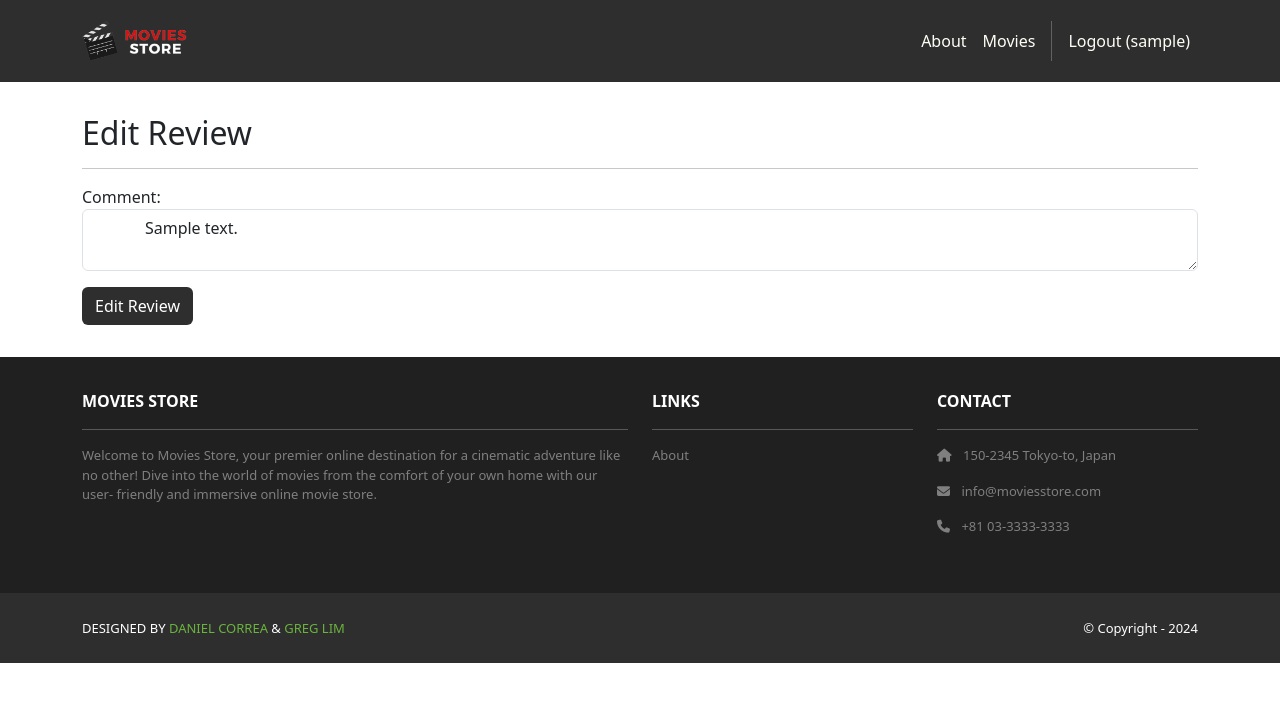
After one commit to kristianrpo/movies-store, a Django app: page /movies/1/review/1/edit/ in a window 1280 px wide. The commit adds this page. Shown: the top 702 px of the page. Run offline with Django 5.2, Linux system fonts and the light colour scheme; a user stored in the database is signed in; tables that the repository leaves empty hold one stand-in row (values such as "Sample post"); parts of the project's set-up code (start-up, migrations or seed data) failed here and were passed over; some libraries are stand-ins or nearby versions.

Commit message:
feat: add function to edit reviews

```diff
--- /dev/null
+++ b/movies/templates/movies/edit_review.html
@@ -0,0 +1,25 @@
+{% extends 'base.html' %}
+{% block content %}
+<div class="p-3">
+  <div class="container">
+    <div class="row mt-3">
+      <div class="col mx-auto mb-3">
+        <h2>Edit Review</h2>
+        <hr />
+        <form method="POST">
+          {% csrf_token %}
+          <p>
+            <label for="comment">Comment:</label>
+            <textarea name="comment" required class="form-control" id="comment">
+            {{template_data.review.comment }}
+            </textarea>
+          </p>
+          <div class="text-start">
+            <button type="submit" class="btn bg-dark text-white">Edit Review</button>
+          </div>
+        </form>
+      </div>
+    </div>
+  </div>
+</div>
+{% endblock content %}
--- a/movies/templates/movies/show.html
+++ b/movies/templates/movies/show.html
@@ -24,6 +24,9 @@
               {{ review.date }}
             </h6>
             <p class="card-text">{{ review.comment }}</p>
+            {% if user.is_authenticated and user == review.user %}
+              <a class="btn btn-primary" href="{% url 'movies.edit_review' id=template_data.movie.id review_id=review.id %}"> Edit </a>
+            {% endif %}
           </li>
           {% endfor %}
         </ul>
--- a/movies/urls.py
+++ b/movies/urls.py
@@ -3,5 +3,6 @@ from . import views
 urlpatterns = [
     path('', views.index, name='movies.index'),
     path('<int:id>/', views.show, name='movies.show'),
-    path('<int:id>/review/create/', views.create_review, name='movies.create_review')
+    path('<int:id>/review/create/', views.create_review, name='movies.create_review'),
+    path('<int:id>/review/<int:review_id>/edit/', views.edit_review, name='movies.edit_review'),
 ]
--- a/movies/views.py
+++ b/movies/views.py
@@ -1,4 +1,4 @@
-from django.shortcuts import render,redirect
+from django.shortcuts import render,redirect, get_object_or_404
 from django.contrib.auth.decorators import login_required
 from .models import Movie, Review
 
@@ -38,3 +38,21 @@ def create_review(request, id):
         return redirect('movies.show', id=id)
     else:
         return redirect('movies.show', id=id)
+
+@login_required
+def edit_review(request, id, review_id):
+    review = get_object_or_404(Review, id=review_id)
+    if request.user != review.user:
+        return redirect('movies.show', id=id)
+    if request.method == 'GET':
+        template_data = {}
+        template_data['title'] = 'Edit Review'
+        template_data['review'] = review
+        return render(request, 'movies/edit_review.html', {'template_data': template_data})
+    elif request.method == 'POST' and request.POST['comment'] != '':
+        review = Review.objects.get(id=review_id)
+        review.comment = request.POST['comment']
+        review.save()
+        return redirect('movies.show', id=id)
+    else:
+        return redirect('movies.show', id=id)
```
